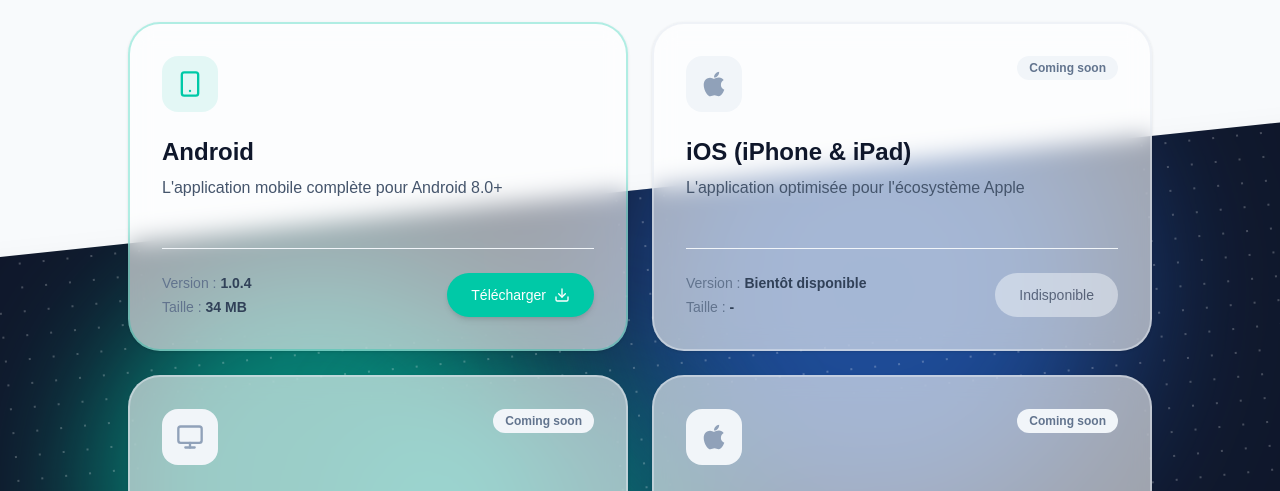
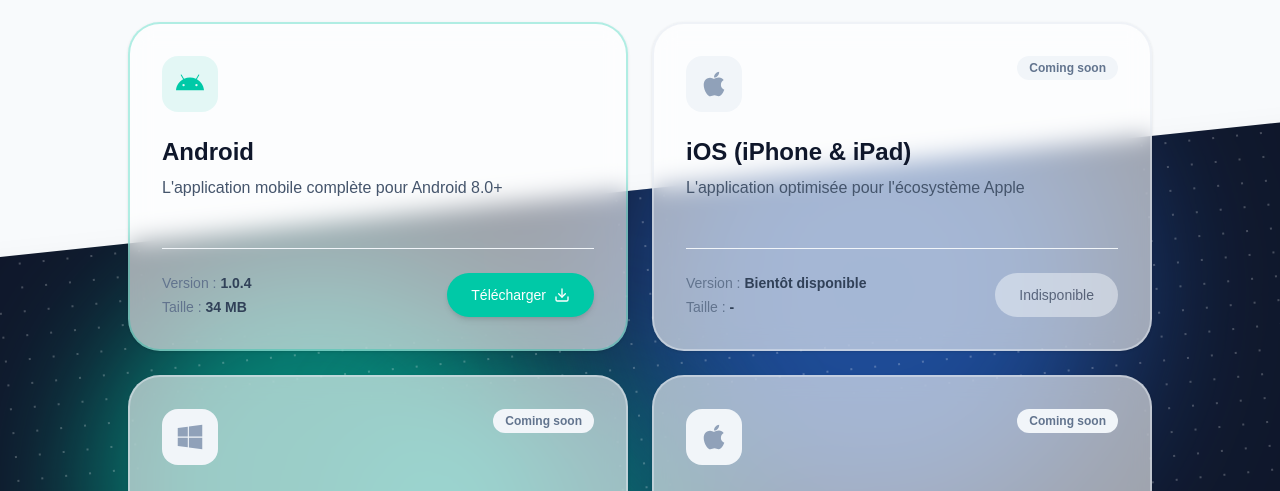
Before and after one commit to Black-star237/Fluxiabiz-web, a Next.js app: page /download in a window 1280 px wide. Shown: the part 460-951 px from the top of the page. Built offline with nearby package versions, Linux system fonts and the light colour scheme.

Commit message:
feat: replace generic icons with official Android and Windows SVG logos

```diff
--- a/src/app/download/page.tsx
+++ b/src/app/download/page.tsx
@@ -1,11 +1,10 @@
 "use client"
 
 import { motion } from "framer-motion"
-import { Monitor, Smartphone, Download } from "lucide-react"
+import { Download } from "lucide-react"
 import { Button } from "@/components/ui/button"
 import { Navbar } from "@/components/sections/Navbar"
 import { Footer } from "@/components/sections/Footer"
-import Link from "next/link"
 
 const AppleLogo = (props: React.SVGProps<SVGSVGElement>) => (
     <svg xmlns="http://www.w3.org/2000/svg" viewBox="0 0 384 512" fill="currentColor" {...props}>
@@ -13,11 +12,23 @@
     </svg>
 )
 
+const AndroidLogo = (props: React.SVGProps<SVGSVGElement>) => (
+    <svg xmlns="http://www.w3.org/2000/svg" viewBox="0 0 576 512" fill="currentColor" {...props}>
+        <path d="M420.55,301.93a24,24,0,1,1,24-24,24,24,0,0,1-24,24m-265.1,0a24,24,0,1,1,24-24,24,24,0,0,1-24,24m273.7-144.48,47.94-83a10,10,0,1,0-17.27-10h0l-48.54,84.07a301.25,301.25,0,0,0-246.56,0L116.18,64.45a10,10,0,1,0-17.27,10h0l47.94,83C64.53,202.22,8.24,285.55,0,384H576c-8.24-98.45-64.54-181.78-146.85-226.55" />
+    </svg>
+)
+
+const WindowsLogo = (props: React.SVGProps<SVGSVGElement>) => (
+    <svg xmlns="http://www.w3.org/2000/svg" viewBox="0 0 448 512" fill="currentColor" {...props}>
+        <path d="M0 93.7l183.6-25.3v177.4H0V93.7zm0 324.6l183.6 25.3V268.4H0v149.9zm203.8 28L448 480V268.4H203.8v177.9zm0-380.6v180.1H448V32L203.8 65.7z" />
+    </svg>
+)
+
 const platforms = [
     {
         id: "android",
         name: "Android",
-        icon: Smartphone,
+        icon: AndroidLogo,
         description: "L'application mobile complète pour Android 8.0+",
         available: true,
         version: "1.0.4",
@@ -35,7 +46,7 @@
     {
         id: "windows",
         name: "Windows",
-        icon: Monitor,
+        icon: WindowsLogo,
         description: "Client lourd pour Windows 10 & 11",
         available: false,
         version: "Bientôt disponible",
```
